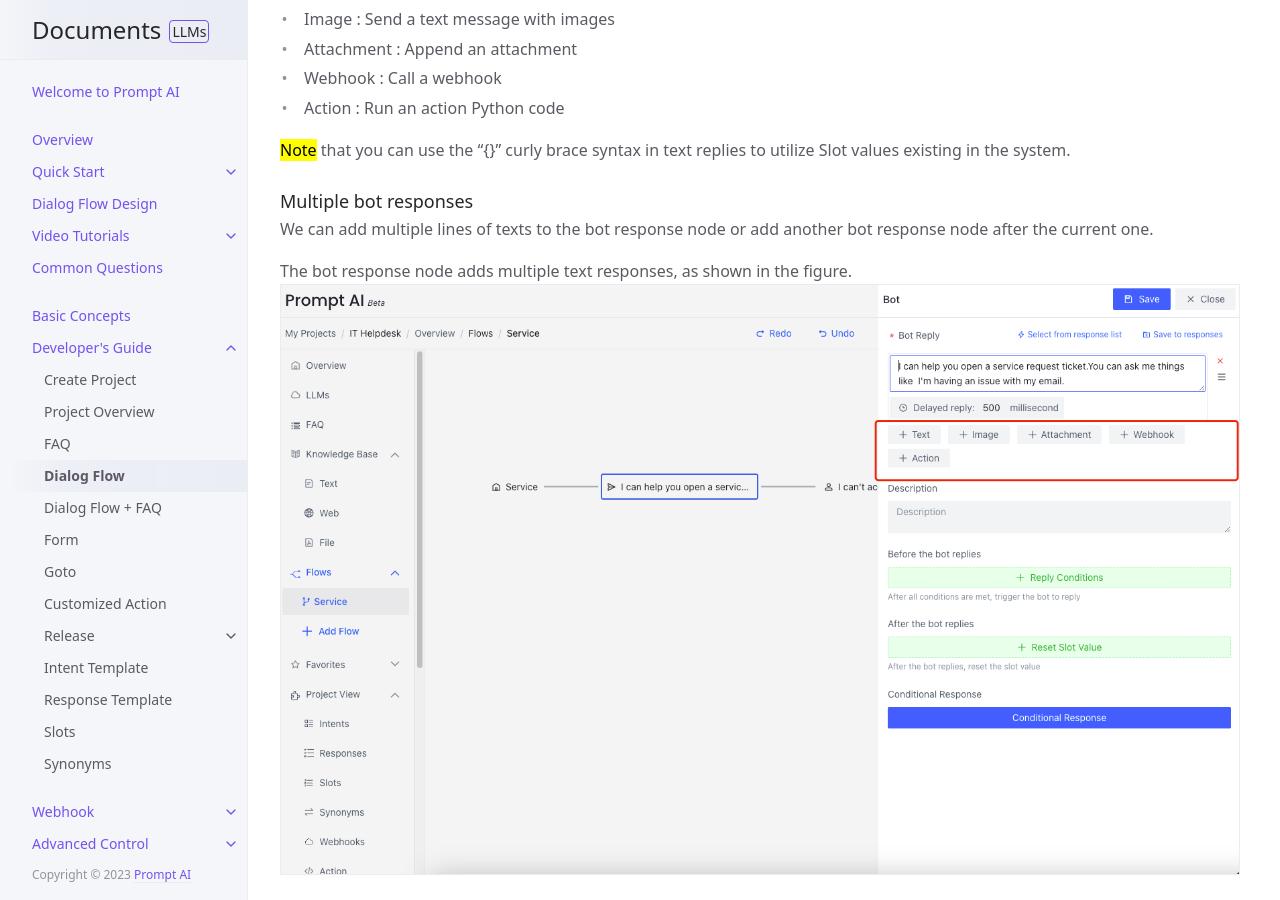
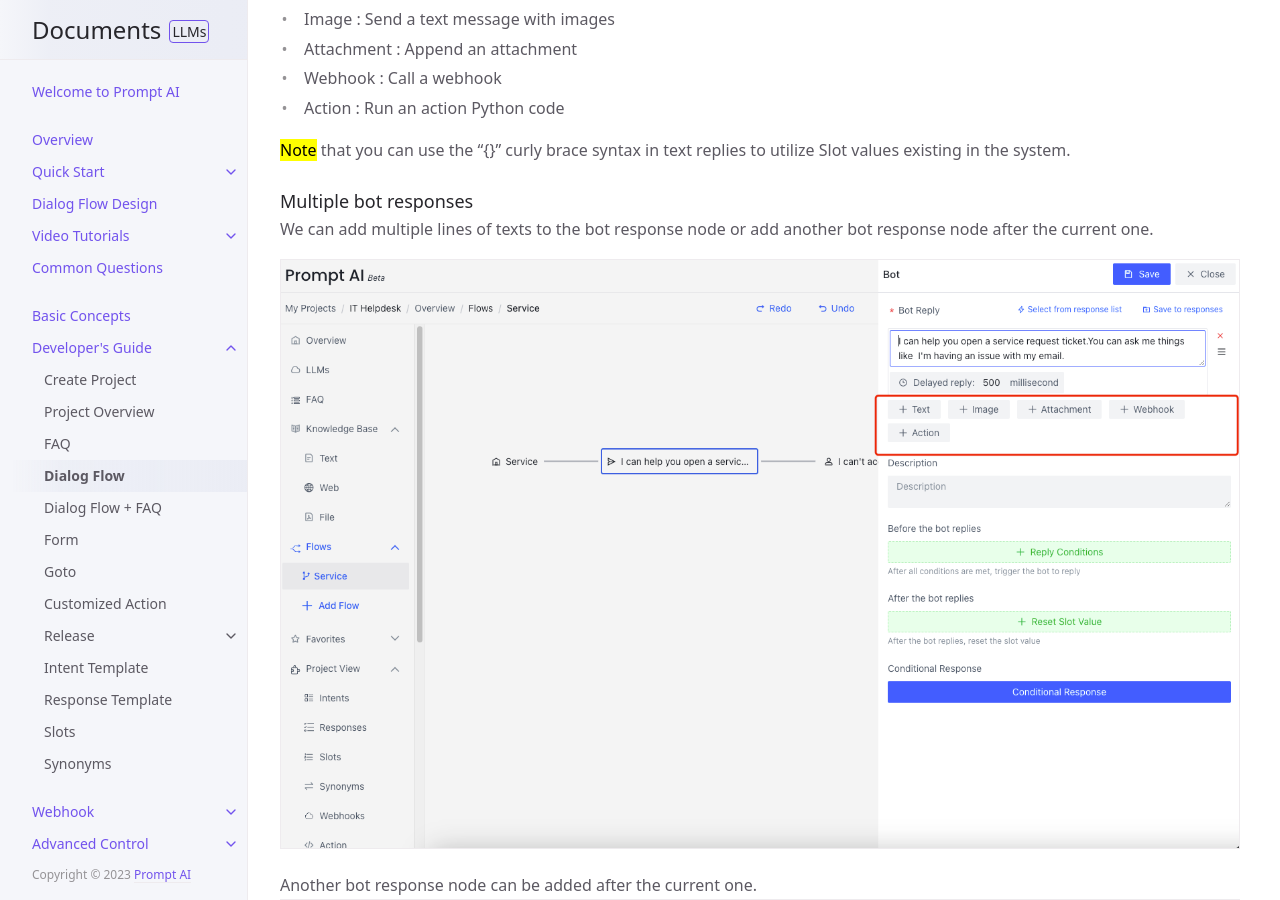
Before and after one commit to ws-cd/ws-cd.github.io, a Jekyll site: the page built from docs/tutorial/flow.md, in a window 1280 px wide and 900 px high, scrolled down 2309 px. Built offline with Jekyll 4.4.1, drawn with Linux system fonts in a browser that asks for light colours.

Commit message:
Update flow.md

```diff
--- a/docs/tutorial/flow.md
+++ b/docs/tutorial/flow.md
@@ -42,7 +42,6 @@ The followings are a few options you can make for bot reply.
 ### Multiple bot responses
 We can add multiple lines of texts to the bot response node or add another bot response node after the current one.
 
-The bot response node adds multiple text responses, as shown in the figure.
 ![flow-03.png](/assets/images/tutorial/flow/flow-03.png)
 
 Another bot response node can be added after the current one.
```
